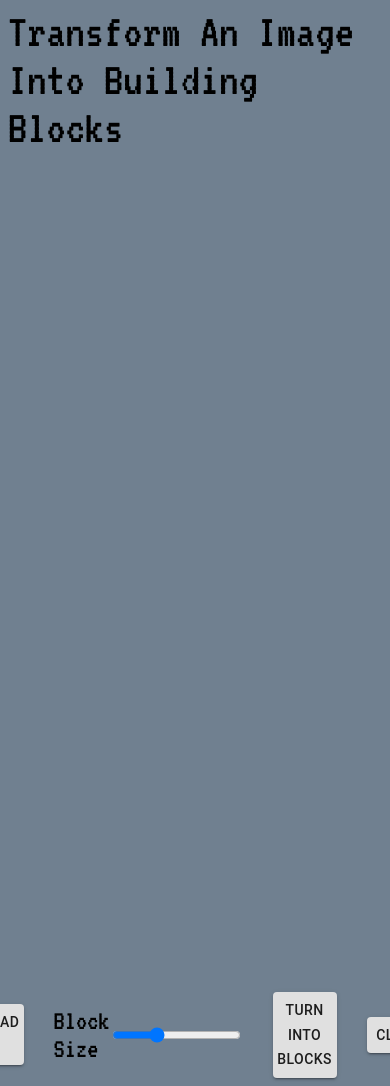
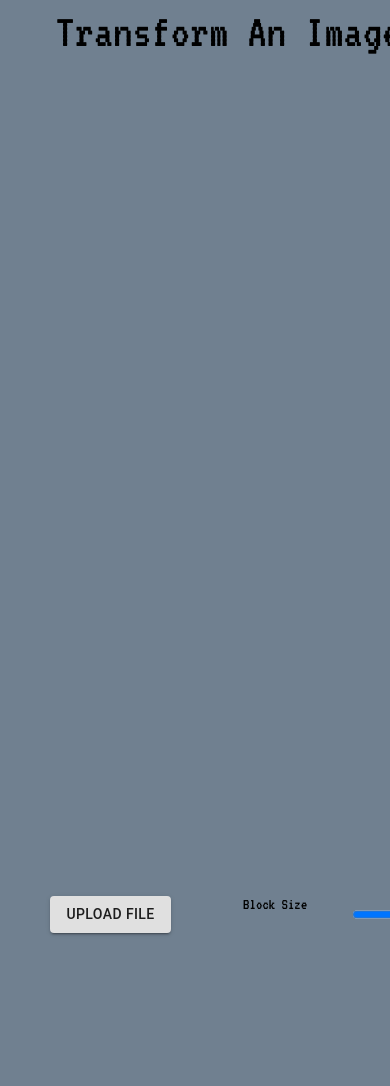
Before and after one commit to jimrutland/block-pictures, a React (Create React App) app: page / in a window 390 px wide. Shown: the top 1086 px of the page. After the commit the page ends 941 px from the top, so only its background shows below. Built offline with nearby package versions, Linux system fonts and the light colour scheme.

Commit message:
Adds mobile styling, and changes desktop styling.

```diff
--- a/src/App.tsx
+++ b/src/App.tsx
@@ -28,12 +28,13 @@ const App = (): JSX.Element => {
 
     return (
         <div id="appContainer">
-            <span id="appHeader">Transform An Image Into Building Blocks</span>
-            <div id="artContainer">
-                <PictureCanvas
-                    image={image}
-                    setRawPixelMatrix={setRawPixelMatrix}/>
-                { editedPixels.length && <EditedImage blockFactor={blockFactor} pixels={editedPixels} /> }
+            <div id="appHeader">
+                Transform An Image Into Building Blocks
+            </div>
+            <div>
+                { editedPixels.length ?
+                    <EditedImage blockFactor={blockFactor} pixels={editedPixels} />
+                    : <PictureCanvas image={image} setRawPixelMatrix={setRawPixelMatrix}/> }
             </div>
             <div id="buttons">
                 <FileUpload setImage={setImage}/>
--- a/src/index.css
+++ b/src/index.css
@@ -13,9 +13,27 @@ canvas {
 }
 
 #appHeader {
+  text-align: center;
   font-size: 48px;
 }
 
+
+
+/* Extra small devices (phones, 600px and down) */
+@media only screen and (max-width: 600px) {
+  #appContainer {
+    width: 100vh;
+  }
+
+  #buttons {
+    display: flex;
+    flex-direction: row;
+    justify-content: space-evenly;
+  }
+}
+
+/* Large devices (laptops/desktops, 992px and up) */
+@media only screen and (min-width: 992px) {
   #buttons {
     display: flex;
     align-items: center;
@@ -26,22 +44,4 @@ canvas {
   #buttons Button {
     margin-left: 30px;
   }
-
-#artContainer {
-  display: flex;
 }
-
-button {
-  margin: 20px;
-}
-
-.pixelGridRow {
-  height: 1px;
-  min-width: 800px;
-}
-
-.pixel {
-  width: 1px;
-  height: 1px;
-  display: inline-block;
-}
```
Lines whose indentation alone changed are shown as unchanged.
